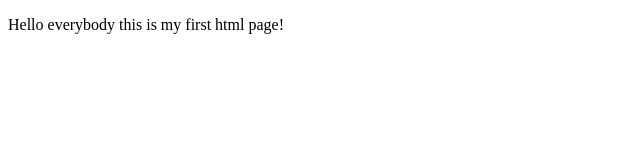
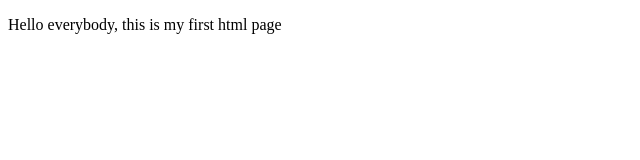
Before and after one commit to zargard13/poryectoA, a plain HTML site: page index.html in a window 1280 px wide. Shown: the full height of the page, 0-640 px from the left. Drawn offline with Linux system fonts and the light colour scheme.

Commit message:
cambios, agrego info

```diff
--- a/index.html
+++ b/index.html
@@ -8,7 +8,7 @@
 </head>
 <body>
     <p>
-        Hello everybody this is my first html page!
+        Hello everybody, this is my first html page
     </p>
 </body>
 </html>
```
